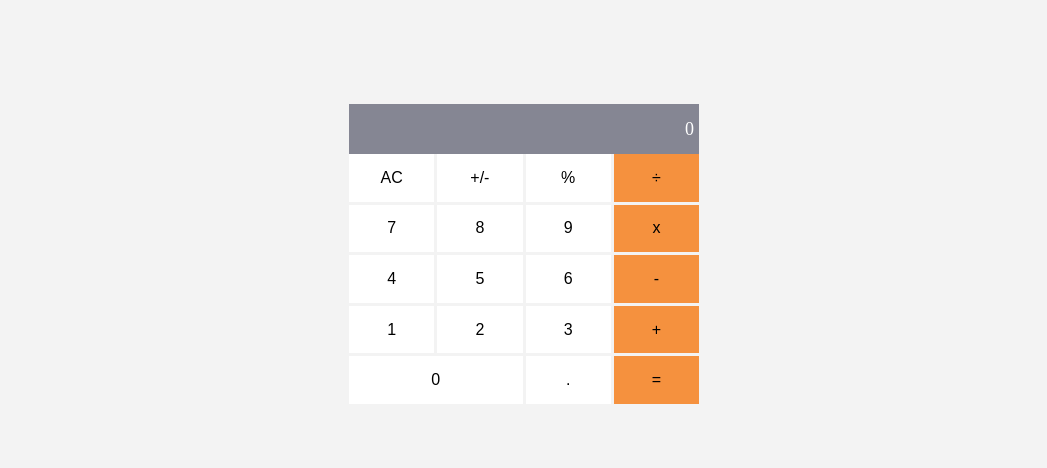
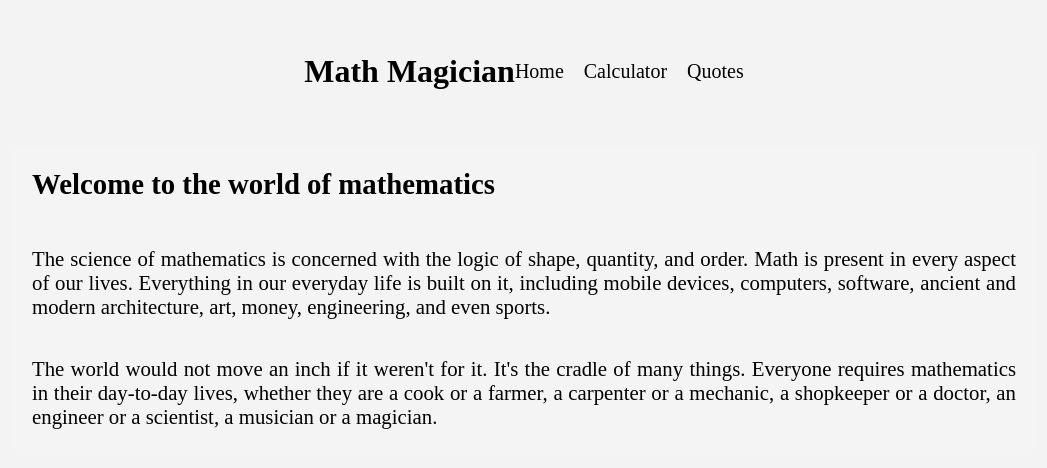
Before and after one commit to emmiiorji/math-magicians-app, a React (Create React App) app: page / in a window 1280 px wide. Shown: the part 146-614 px from the top of the page, without its empty margins (116-1163 px from the left). Built offline with nearby package versions, Linux system fonts and the light colour scheme.

Commit message:
Add routes for pages

```diff
--- a/src/App.js
+++ b/src/App.js
@@ -1,6 +1,9 @@
 import './App.css';
 import React from 'react';
-import Calculator from './components/Calculator';
+import { Routes, Route } from 'react-router-dom';
+import HomePage from './components/pages/HomePage';
+import CalculatorPage from './components/pages/CalculatorPage';
+import QuotesPage from './components/pages/QuotesPage';
 
 class App extends React.Component {
   constructor(props) {
@@ -9,7 +12,15 @@ class App extends React.Component {
   }
 
   render() {
-    return <Calculator id="calculator" />;
+    return (
+      <>
+        <Routes>
+          <Route exact path="/" element={<HomePage />} />
+          <Route path="/calculator" element={<CalculatorPage />} />
+          <Route path="/quotes" element={<QuotesPage />} />
+        </Routes>
+      </>
+    );
   }
 }
 
--- a/src/index.js
+++ b/src/index.js
@@ -1,10 +1,13 @@
 import React from 'react';
 import ReactDOM from 'react-dom/client';
+import { BrowserRouter as Router } from 'react-router-dom';
 import App from './App';
 
 const root = ReactDOM.createRoot(document.getElementById('root'));
 root.render(
   <React.StrictMode>
-    <App />
+    <Router>
+      <App />
+    </Router>
   </React.StrictMode>,
 );
```
